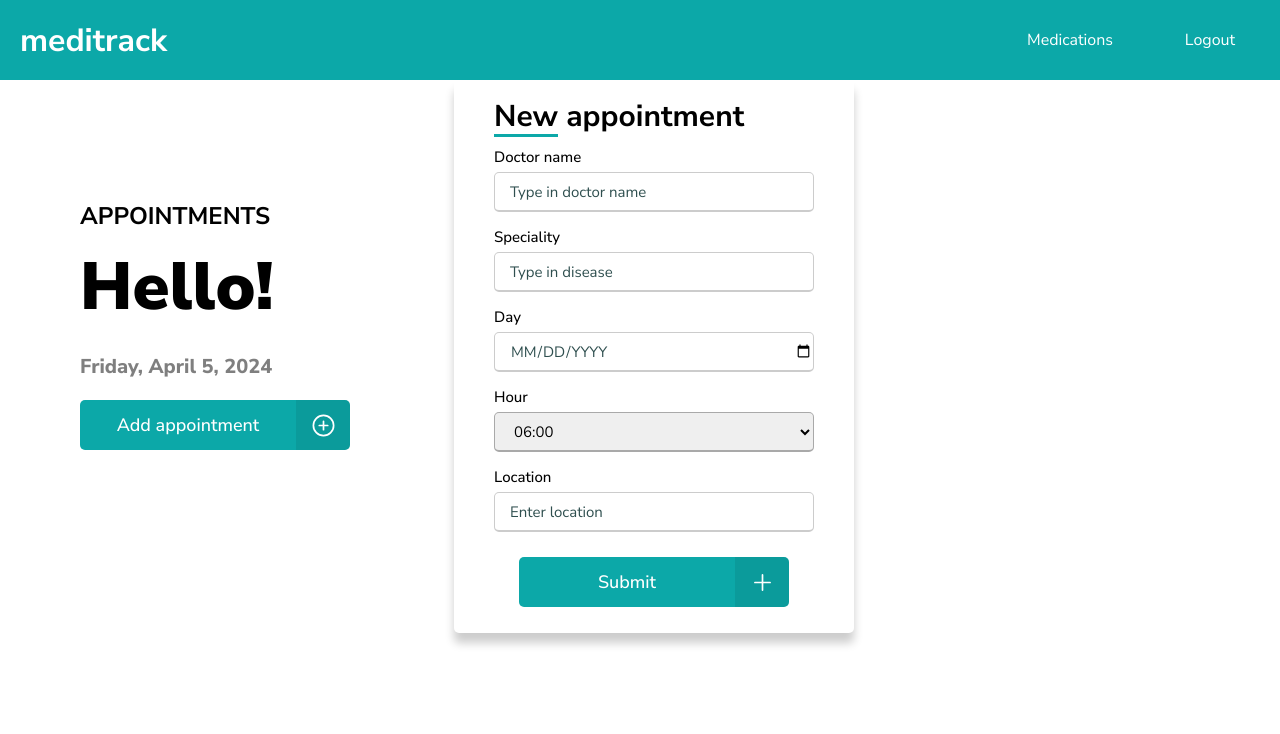
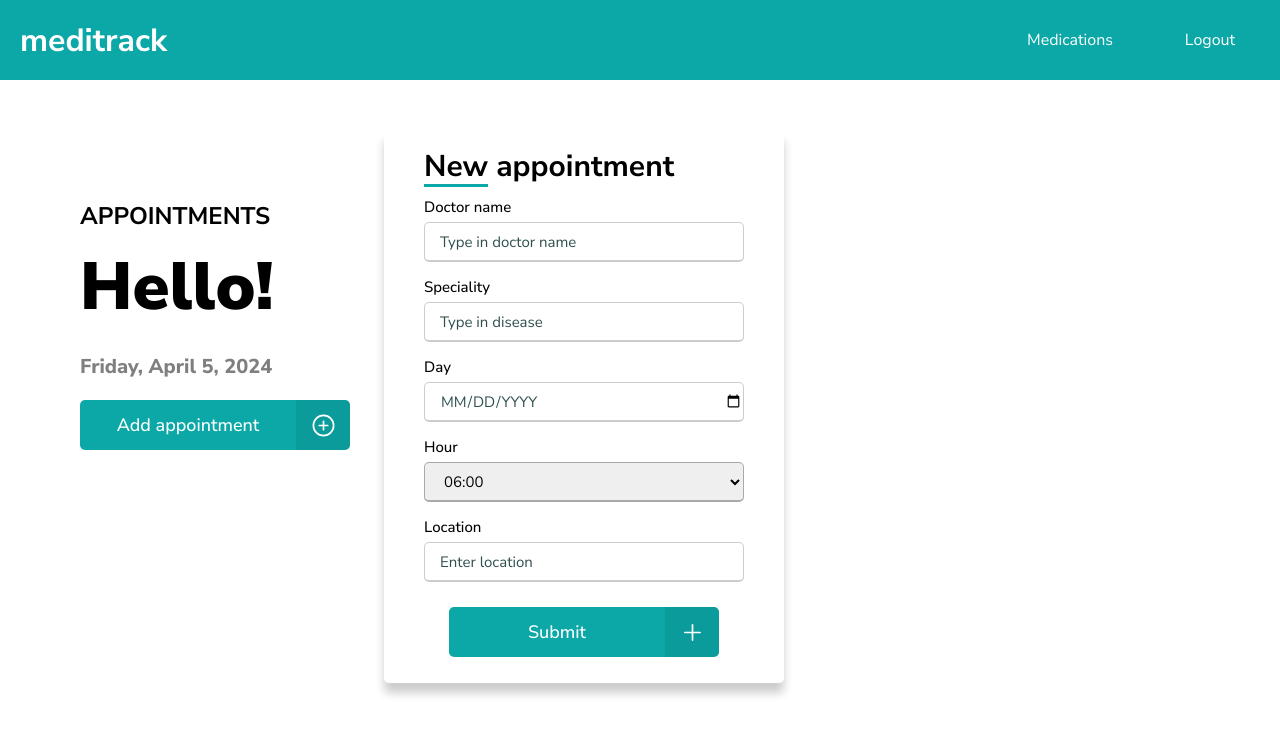
Before and after one commit to ambersanti1/meditrack-application, a website: page public/pages/appointments.html in a window 1280 px wide. Both pictures are taken after a click on the button "Add appointment". Drawn offline with nearby package versions, Linux system fonts and the light colour scheme; some packages are replaced by stand-ins of ours; files that its build step writes are made by us from their sources; no server answers; a web font is replaced by a local one.

Commit message:
Added margin-top to form

```diff
--- a/public/assests/style/med-style.css
+++ b/public/assests/style/med-style.css
@@ -197,7 +197,7 @@ button{
   display: flex;
   flex-direction: row;
   width: 70%;
-  margin-left: 100px;
+
 }
 
 /* FORM */
@@ -208,8 +208,10 @@ button{
   border-radius: 5px;
   box-shadow: 0px 10px 10px rgba(0,0,0,0.2);
   display: flex;
+  flex-direction: column;
   justify-content: center;
   align-items: center;
+  margin-top: 50px;
 }
 
 /* Title of the form */
@@ -300,8 +302,9 @@ input::placeholder {
   flex-direction: column;
   justify-content: center;
   align-items: center;
-  width: 90%;
+  width: auto;
   padding: 20px;
+
 }
 .sub-card-container{
   width: 100%;
@@ -611,6 +614,7 @@ input::placeholder {
   display: flex;
   justify-content: center;
   align-items: center;
+  position: static;
 }
 
 /* Title of the form */
```
Also changed, not shown: public/pages/medications.html (+2 -1 lines).
